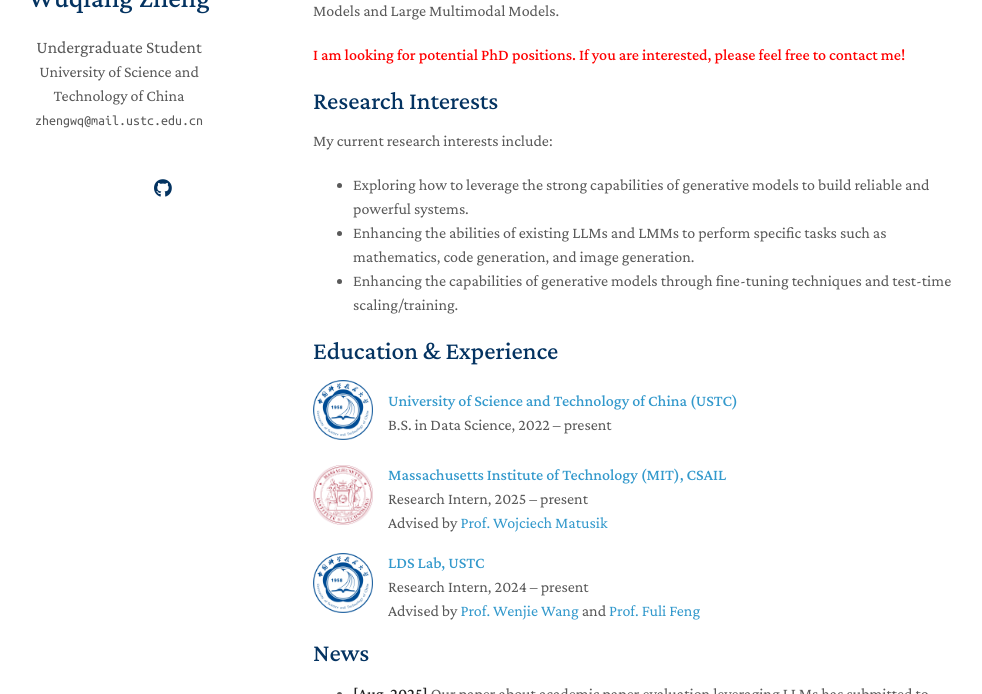
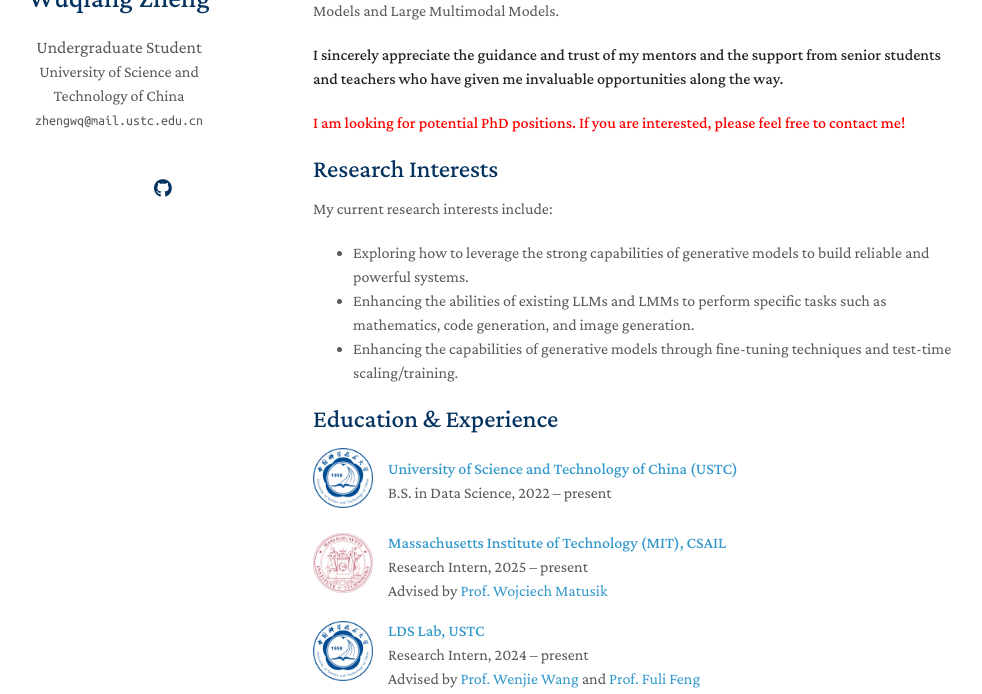
Before and after one commit to ZhengWwwq/ZhengWwwq.github.io, a Jekyll site: the page built from index.md, in a window 1280 px wide and 900 px high, cut to the strip 206-900 px from the top of the window. Shown: the whole strip, without its empty margins (157-1139 px from the left). Built offline with Jekyll 4.4.1, drawn with Linux system fonts in a browser that asks for light colours; a style sheet for code colours, icons or effects is not loaded; our own code applies the rules of GitHub Pages for plain Markdown files.

Commit message:
Update index.md

```diff
--- a/index.md
+++ b/index.md
@@ -5,6 +5,8 @@ layout: homepage
 ## About Me
 
 I am an undergraduate student majoring in Data Science at the University of Science and Technology of China (USTC). Currently, I am a research intern at the [LDS Lab](https://data-science.ustc.edu.cn/_upload/tpl/15/04/5380/template5380/index.html) at USTC, advised by Prof.[Wenjie Wang](https://scholar.google.com/citations?user=Ma5DtmoAAAAJ&hl=en) and Prof.[Fuli Feng](https://scholar.google.com/citations?user=QePM4u8AAAAJ&hl=en). Besides, I am also a research intern at the [CSAIL Lab](https://www.csail.mit.edu/) at MIT, advised by Prof.[Wojciech Matusik](https://scholar.google.com/citations?hl=en&user=wbIMbL8AAAAJ). My research interests lie in generative models, particularly Large Language Models and Large Multimodal Models.
+
+**I sincerely appreciate the guidance and trust of my mentors and the support from senior students and teachers who have given me invaluable opportunities along the way.**
 
 **<span style="color:red">I am looking for potential PhD positions. If you are interested, please feel free to contact me!</span>**
 
```
